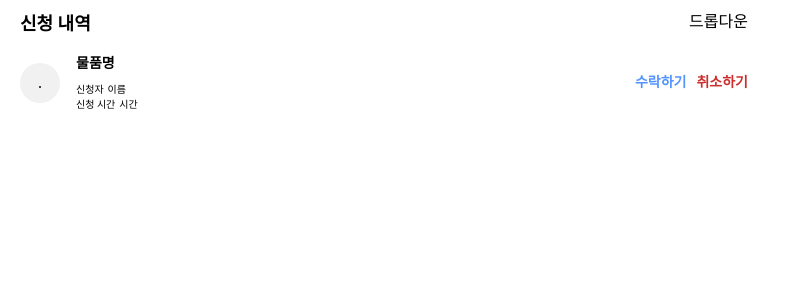
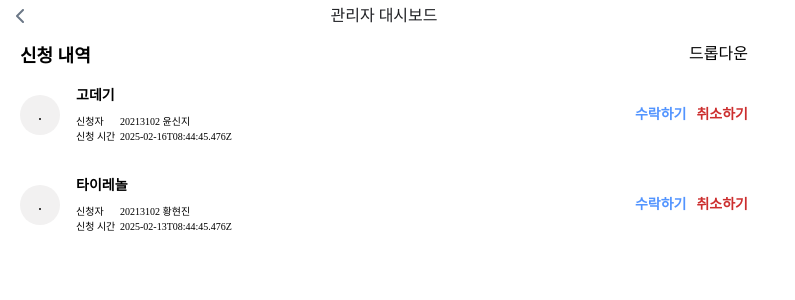
Before and after one commit to billilge/frontend, a Next.js app: page /mobile/admin/dashboard in a window 1280 px wide. Shown: the top 300 px of the page, without its empty margins (0-795 px from the left). Built offline with nearby package versions, Linux system fonts and the light colour scheme.

Commit message:
feat: 명세서에 맞춰 기본적인 컴포넌트 연결

```diff
--- a/src/app/mobile/admin/dashboard/_components/DashboardItem.tsx
+++ b/src/app/mobile/admin/dashboard/_components/DashboardItem.tsx
@@ -1,4 +1,21 @@
-export default function DashboardItem() {
+interface DashboardItemProps {
+  itemName: string;
+  imageUrl: string;
+  renterName: string;
+  studentId: number;
+  // status도 enum으로 type 정리해서 뽑는 게 좋을 듯
+  status: string;
+  applicatedAt: string;
+}
+
+export default function DashboardItem({
+  itemName,
+  imageUrl,
+  renterName,
+  studentId,
+  status,
+  applicatedAt,
+}: DashboardItemProps) {
   return (
     <section className="flex w-full items-center justify-between px-5 py-4">
       <section className="flex items-center gap-4">
@@ -8,17 +25,19 @@ export default function DashboardItem() {
         </section>
 
         <section className="flex flex-col gap-2">
-          <div className="text-sm font-semibold">물품명</div>
+          <div className="text-sm font-semibold">{itemName}</div>
 
           <section className="flex flex-col text-[10px] font-normal">
             <section className="flex gap-1">
-              <div className="">신청자</div>
-              <div className="">이름</div>
+              <div className="flex w-10">신청자</div>
+              <div className="">
+                {studentId} {renterName}
+              </div>
             </section>
 
             <section className="flex gap-1">
-              <div className="">신청 시간</div>
-              <div className="">시간</div>
+              <div className="flex w-10">신청 시간</div>
+              <div className="">{applicatedAt}</div>
             </section>
           </section>
         </section>
--- a/src/app/mobile/admin/dashboard/page.tsx
+++ b/src/app/mobile/admin/dashboard/page.tsx
@@ -1,17 +1,53 @@
 'use client';
 
 import MobileLayout from '@/components/mobile/layout';
+import Header from '@/components/mobile/Header';
 import DashboardItem from './_components/DashboardItem';
+
+const RentalApplicationDetail = [
+  {
+    id: 0,
+    itemName: '고데기',
+    imageUrl: 'https://www.example.com/test.png',
+    renterName: '윤신지',
+    studentId: 20213102,
+    status: 'PENDING',
+    applicatedAt: '2025-02-16T08:44:45.476Z',
+  },
+  {
+    id: 1,
+    itemName: '타이레놀',
+    imageUrl: 'https://www.example.com/test.png',
+    renterName: '황현진',
+    studentId: 20213102,
+    status: 'RENTAL',
+    applicatedAt: '2025-02-13T08:44:45.476Z',
+  },
+];
 
 export default function Dashboard() {
   return (
     <MobileLayout>
+      <Header title="관리자 대시보드" />
+
       <section className="itmes-center mt-2.5 flex w-full justify-between px-5">
-        <div className="text-lg font-semibold">신청 내역</div>
+        <div className="flex justify-between text-lg font-semibold">
+          신청 내역
+        </div>
         {/* TODO : 드롭다운 공통 컴포넌트로 생성 */}
         <div>드롭다운</div>
       </section>
-      <DashboardItem />
+      {RentalApplicationDetail.map((item) => (
+        <DashboardItem
+          key={item.id}
+          itemName={item.itemName}
+          imageUrl={item.imageUrl}
+          renterName={item.renterName}
+          studentId={item.studentId}
+          status={item.status}
+          applicatedAt={item.applicatedAt}
+        />
+      ))}
     </MobileLayout>
   );
 }
```
